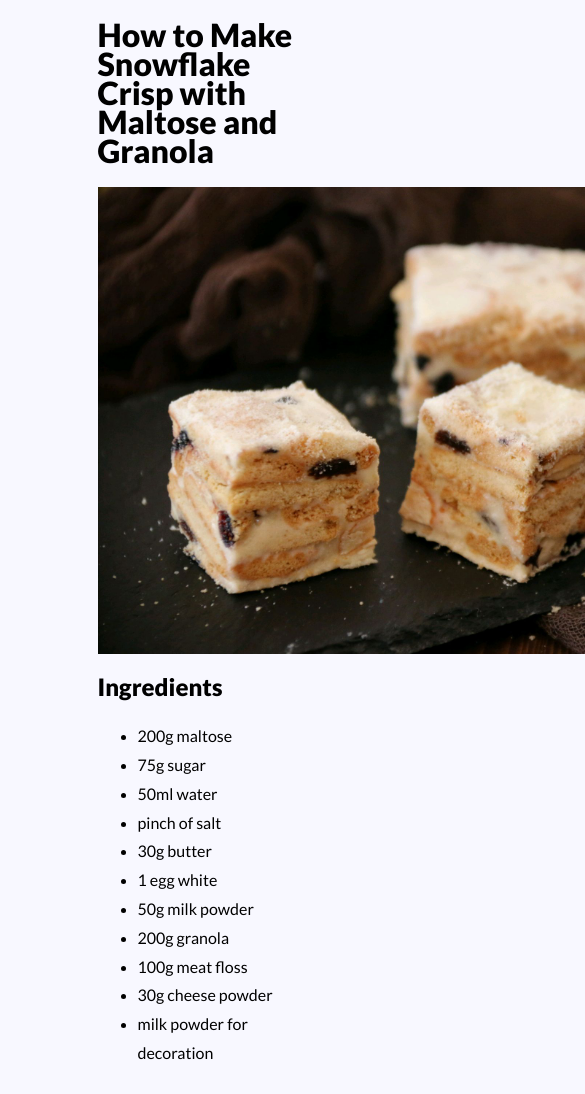
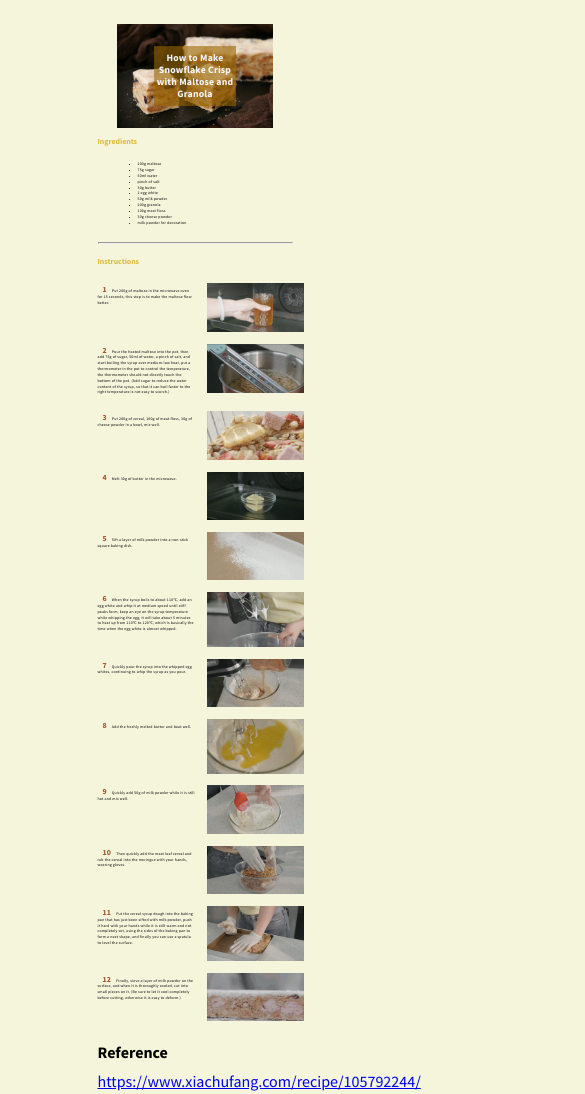
Before and after one commit to zwoue/CSS-workshop, a plain HTML site: page index.html in a window 390 px wide. Shown: the top 1094 px of the page, 585 px wide, since content can reach past the window. Drawn offline with Linux system fonts and the light colour scheme.

Commit message:
responsive layout

```diff
--- a/index.html
+++ b/index.html
@@ -6,13 +6,15 @@
 
     <link rel="stylesheet" href="styles.css">
     <link rel="preconnect" href="https://fonts.gstatic.com">
-    <link href="https://fonts.googleapis.com/css2?family=Lato:wght@100;300;400;900&display=swap" rel="stylesheet">
+    <link href="https://fonts.googleapis.com/css2?family=Source+Sans+Pro:wght@400;700&display=swap" rel="stylesheet">
   </head>
-  <body style="font-family:'Lato', sans-serif; line-height: 1.8em; background-color:GhostWhite;">
+  <body style="font-family:'Source Sans Pro', sans-serif; line-height: 1.8vw; background-color:Beige;">
 
   <div class="header">
+    <div class="recipe_title">
       <h1>How to Make Snowflake Crisp with Maltose and Granola</h1>
-      <img src="img/snowflakeCrisp.jpg" alt="Snowflake Crisp" width="700" height="auto" align="middle">
+    </div>
+      <img src="img/snowflakeCrisp.jpg" alt="Snowflake Crisp">
     </div>
 
       <div class='ingredients'>
@@ -32,88 +34,90 @@
       </ul>
       </div>
 
+      <hr>
+
       <div class="instructions">
         <h2>Instructions</h2>
         <br>
         <div class="step">
-        <p><b style="color:orange;font-size: 40px;padding:5px;">1</b>Put 200g of maltose in the microwave oven for 15 seconds, this step is to make the maltose flow better.</p>
+        <p><b style="color:Sienna;font-size: 2vw;padding:5px;">1</b>Put 200g of maltose in the microwave oven for 15 seconds, this step is to make the maltose flow better.</p>
         </div>
         <div class="pic">
         <img src="img/1.png" alt="Snowflake Crisp" width="100%" height="auto" align="middle">
         </div>
 
         <div class="step">
-        <p><b style="color:orange;font-size: 40px;padding:5px;">2</b>Pour the heated maltose into the pot, then add 75g of sugar, 50ml of water, a pinch of salt, and start boiling the syrup over medium-low heat, put a thermometer in the pot to control the temperature, the thermometer should not directly touch the bottom of the pot Oh, it will not be accurate. (Add sugar to reduce the water content of the syrup, so that it can boil faster to the right temperature is not easy to scorch. (And boiling sugar with the pot must be thick-bottomed Oh, otherwise it will be unevenly heated paste off.</p>
+        <p><b style="color:Sienna;font-size: 2vw;padding:5px;">2</b>Pour the heated maltose into the pot, then add 75g of sugar, 50ml of water, a pinch of salt, and start boiling the syrup over medium-low heat, put a thermometer in the pot to control the temperature, the thermometer should not directly touch the bottom of the pot. (Add sugar to reduce the water content of the syrup, so that it can boil faster to the right temperature is not easy to scorch.)</p>
         </div>
         <div class="pic">
         <img src="img/2.png" alt="Snowflake Crisp" width="100%" height="auto" align="middle">
         </div>
 
         <div class="step">
-        <p><b style="color:orange;font-size: 40px;padding:5px;">3</b>Put 200g of cereal, 100g of meat floss, 30g of cheese powder in a bowl, mix well.</p>
+        <p><b style="color:Sienna;font-size: 2vw;padding:5px;">3</b>Put 200g of cereal, 100g of meat floss, 30g of cheese powder in a bowl, mix well.</p>
         </div>
         <div class="pic">
         <img src="img/3.gif" alt="Snowflake Crisp" width="100%" height="auto" align="middle">
         </div>
 
         <div class="step">
-        <p><b style="color:orange;font-size: 40px;padding:5px;">4</b>Melt 30g of butter in the microwave.</p>
+        <p><b style="color:Sienna;font-size: 2vw;padding:5px;">4</b>Melt 30g of butter in the microwave.</p>
         </div>
         <div class="pic">
         <img src="img/4.png" alt="Snowflake Crisp" width="100%" height="auto" align="middle">
         </div>
 
         <div class="step">
-        <p><b style="color:orange;font-size: 40px;padding:5px;">5</b>Sift a layer of milk powder into a non-stick square baking dish.</p>
+        <p><b style="color:Sienna;font-size: 2vw;padding:5px;">5</b>Sift a layer of milk powder into a non-stick square baking dish.</p>
         </div>
         <div class="pic">
         <img src="img/5.gif" alt="Snowflake Crisp" width="100%" height="auto" align="middle">
         </div>
 
         <div class="step">
-        <p><b style="color:orange;font-size: 40px;padding:5px;">6</b>When the syrup boils to about 110℃, add an egg white and whip it at medium speed until stiff peaks form, keep an eye on the syrup temperature while whipping the egg, it will take about 5 minutes to heat up from 110℃ to 120℃, which is basically the time when the egg white is almost whipped.</p>
+        <p><b style="color:Sienna;font-size: 2vw;padding:5px;">6</b>When the syrup boils to about 110℃, add an egg white and whip it at medium speed until stiff peaks form, keep an eye on the syrup temperature while whipping the egg, it will take about 5 minutes to heat up from 110℃ to 120℃, which is basically the time when the egg white is almost whipped.</p>
         </div>
         <div class="pic">
         <img src="img/6.png" alt="Snowflake Crisp" width="100%" height="auto" align="middle">
         </div>
 
         <div class="step">
-        <p><b style="color:orange;font-size: 40px;padding:5px;">7</b>Quickly pour the syrup into the whipped egg whites, continuing to whip the syrup as you pour.</p>
+        <p><b style="color:Sienna;font-size: 2vw;padding:5px;">7</b>Quickly pour the syrup into the whipped egg whites, continuing to whip the syrup as you pour.</p>
         </div>
         <div class="pic">
         <img src="img/7.gif" alt="Snowflake Crisp" width="100%" height="auto" align="middle">
         </div>
 
         <div class="step">
-        <p><b style="color:orange;font-size: 40px;padding:5px;">8</b>Add the freshly melted butter and beat well.</p>
+        <p><b style="color:Sienna;font-size: 2vw;padding:5px;">8</b>Add the freshly melted butter and beat well.</p>
         </div>
         <div class="pic">
         <img src="img/8.png" alt="Snowflake Crisp" width="100%" height="auto" align="middle">
         </div>
 
         <div class="step">
-        <p><b style="color:orange;font-size: 40px;padding:5px;">9</b>Quickly add 50g of milk powder while it is still hot and mix well.</p>
+        <p><b style="color:Sienna;font-size: 2vw;padding:5px;">9</b>Quickly add 50g of milk powder while it is still hot and mix well.</p>
         </div>
         <div class="pic">
         <img src="img/9.png" alt="Snowflake Crisp" width="100%" height="auto" align="middle">
         </div>
 
         <div class="step">
-        <p><b style="color:orange;font-size: 40px;padding:5px;">10</b>Then quickly add the meat loaf cereal and rub the cereal into the meringue with your hands, wearing gloves.</p>
+        <p><b style="color:Sienna;font-size: 2vw;padding:5px;">10</b>Then quickly add the meat loaf cereal and rub the cereal into the meringue with your hands, wearing gloves.</p>
         </div>
         <div class="pic">
         <img src="img/10.gif" alt="Snowflake Crisp" width="100%" height="auto" align="middle">
         </div>
 
         <div class="step">
-        <p><b style="color:orange;font-size: 40px;padding:5px;">11</b>Put the cereal syrup dough into the baking pan that has just been sifted with milk powder, push it hard with your hands while it is still warm and not completely set, using the sides of the baking pan to form a neat shape, and finally you can use a spatula to level the surface.</p>
+        <p><b style="color:Sienna;font-size: 2vw;padding:5px;">11</b>Put the cereal syrup dough into the baking pan that has just been sifted with milk powder, push it hard with your hands while it is still warm and not completely set, using the sides of the baking pan to form a neat shape, and finally you can use a spatula to level the surface.</p>
         </div>
         <div class="pic">
         <img src="img/11.png" alt="Snowflake Crisp" width="100%" height="auto" align="middle">
         </div>
 
         <div class="step">
-        <p><b style="color:orange;font-size: 40px;padding:5px;">12</b>Finally, sieve a layer of milk powder on the surface, and when it is thoroughly cooled, cut into small pieces on it. (Be sure to let it cool completely before cutting, otherwise it is easy to deform.)</p>
+        <p><b style="color:Sienna;font-size: 2vw;padding:5px;">12</b>Finally, sieve a layer of milk powder on the surface, and when it is thoroughly cooled, cut into small pieces on it. (Be sure to let it cool completely before cutting, otherwise it is easy to deform.)</p>
         </div>
         <div class="pic">
         <img src="img/12.gif" alt="Snowflake Crisp" width="100%" height="auto" align="middle">
--- a/styles.css
+++ b/styles.css
@@ -1,36 +1,78 @@
-.header{
-
+.header {
+  text-align: center;
+  width: 80%;
+  margin: auto;
+  padding: 1vw;
+  position:relative;
 }
 
-body{
-  margin:auto;
+.recipe_title{
+  position: absolute;
+  top: 50%;
+  left: 50%;
+  transform: translate(-50%, -50%);
+  background: rgba(153, 102, 0,0.6);
+  letter-spacing: 0.05vw;
+}
+
+img{
+  max-width:100%;
+  max-height:100%;
+  display: block;
+  margin-left: auto;
+  margin-right: auto;
+}
+
+body {
+  padding: 20px;
+  margin: auto;
   width:50%;
 }
 
-/*
-.ingredients {
-  width: 25%;
-  float: left;
-  padding: 15px;
+h1 {
+  color: Ghostwhite;
+  font-size: 2.5vw;
+  font-weight: bold;
+  line-height: 3vw;
 }
-*/
+
+h2 {
+  color: #DBBD39;
+  font-size: 2vw;
+}
+
+p {
+  font-size: 1vw;
+  letter-spacing: 0.05vw;
+  line-height: 1.5vw;
+}
+
+li {
+  font-size: 1vw;
+  letter-spacing: 0.05vw;
+  line-height: 1.5vw;
+}
 
 /*grid-container*/
-
-
 .instructions {
   display: grid;
-  grid-template-columns: auto auto;
+  grid-template-columns: 50% 50%;
+  grid-gap: 3vw;
 }
 
 
 /*step and corresponding*/
+/*
 .step {
   float: left;
-  padding: 15px;
+  padding: 20px;
+  height: 180px;
 }
 
 .pic {
   float: left;
   padding: 15px;
+  max-width:100%;
+  max-height:100%;
 }
+*/
```
